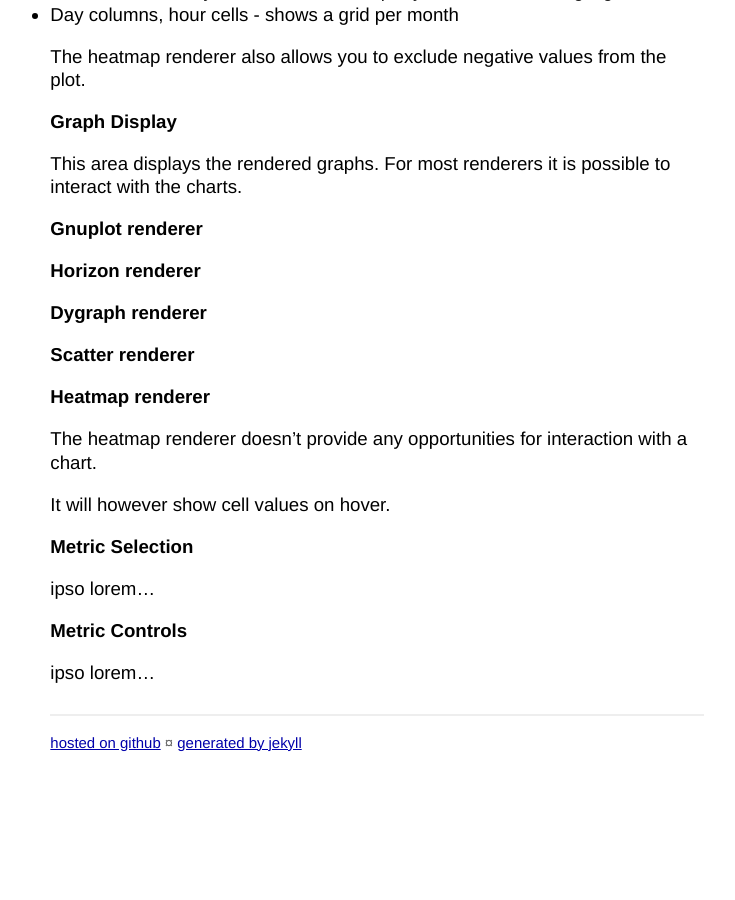
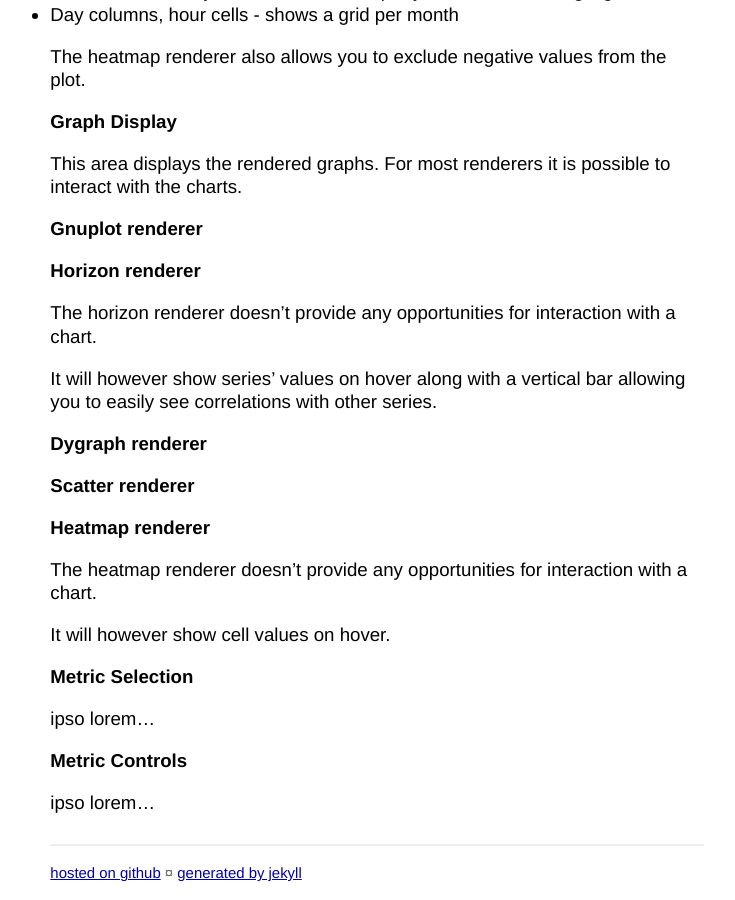
Before and after one commit to eswdd/aardvark, a Jekyll site: the page built from user-guide.md, in a window 1280 px wide and 900 px high, scrolled down 3778 px. Shown: the whole window, without its empty margins (263-998 px from the left). Built offline with Jekyll 4.4.1, drawn with Linux system fonts in a browser that asks for light colours; before the commit the page ends 4547 px from its top, so only the background shows below that.

Commit message:
horizon renderer interaction docs

```diff
--- a/user-guide.md
+++ b/user-guide.md
@@ -137,6 +137,10 @@ This area displays the rendered graphs. For most renderers it is possible to int
 
 ### Horizon renderer
 
+The horizon renderer doesn't provide any opportunities for interaction with a chart.
+
+It will however show series' values on hover along with a vertical bar allowing you to easily see correlations with other series.
+
 ### Dygraph renderer
 
 ### Scatter renderer
```
